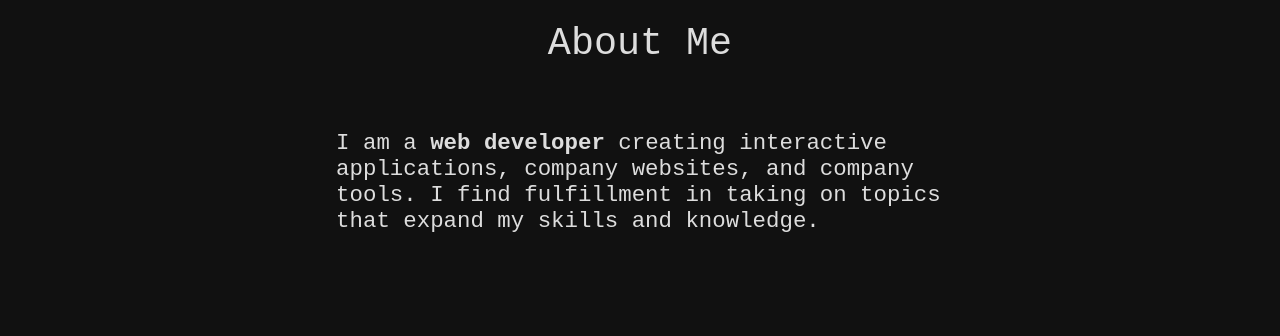
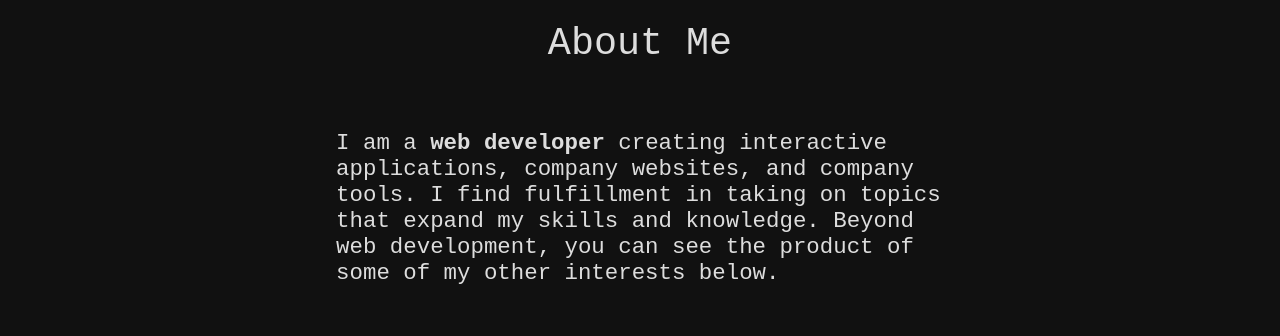
Before and after one commit to joecaro/portfolio, a Next.js app: page / in a window 1280 px wide. Shown: the part 1780-2116 px from the top of the page. Built offline with nearby package versions, Linux system fonts and the light colour scheme.

Commit message:
updated about me

```diff
--- a/components/AboutMe.js
+++ b/components/AboutMe.js
@@ -14,7 +14,9 @@ export default function AboutMe({ theme, themes }) {
         <p>
           I am a <strong> web developer</strong> creating interactive
           applications, company websites, and company tools. I find fulfillment
-          in taking on topics that expand my skills and knowledge.
+          in taking on topics that expand my skills and knowledge. Beyond web
+          development, you can see the product of some of my other interests
+          below.
         </p>
       </div>
       <section>
```
